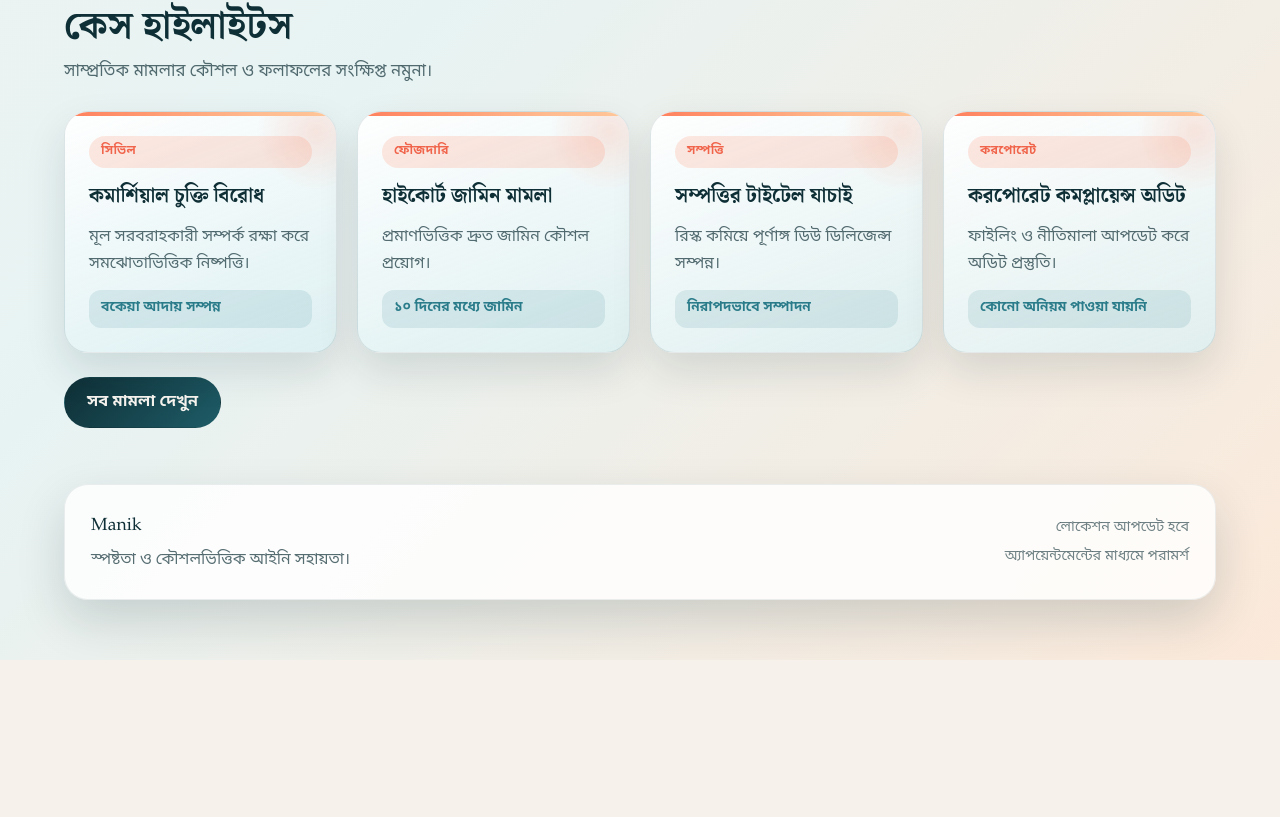
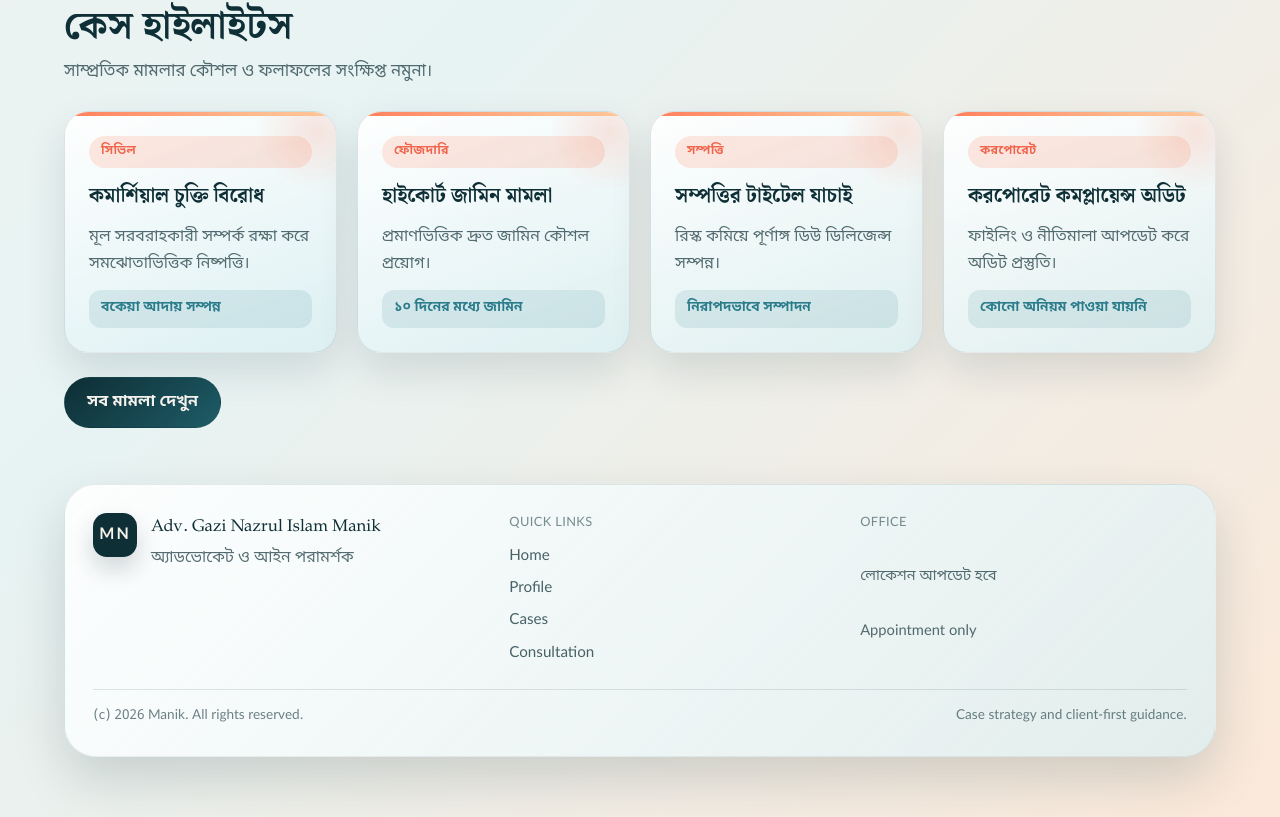
Before and after one commit to HanjalaShihab/Adv, a React (Vite) app: page / in a window 1280 px wide. Shown: the part 1381-2198 px from the top of the page. Before the commit the page ends 2041 px from the top, so only its background shows below. Built offline with nearby package versions, Linux system fonts and the light colour scheme; no server answers.

Commit message:
feat: redesign footer

```diff
--- a/src/App.css
+++ b/src/App.css
@@ -87,21 +87,44 @@
 }
 
 .site-footer {
-  display: flex;
-  justify-content: space-between;
-  align-items: center;
+  display: grid;
   gap: 24px;
-  padding: 26px;
-  border-radius: var(--radius-lg);
-  background: var(--surface);
+  padding: 28px;
+  border-radius: var(--radius-xl);
+  background: linear-gradient(135deg, rgba(255, 255, 255, 0.92), rgba(217, 239, 242, 0.7));
   border: 1px solid rgba(15, 47, 54, 0.08);
-  box-shadow: 0 20px 48px var(--shadow);
+  box-shadow: 0 22px 52px var(--shadow);
+}
+
+.footer-grid {
+  display: grid;
+  grid-template-columns: minmax(200px, 1.2fr) repeat(2, minmax(180px, 1fr));
+  gap: 24px;
+}
+
+.footer-brand {
+  display: flex;
+  gap: 14px;
+  align-items: flex-start;
+}
+
+.footer-mark {
+  width: 44px;
+  height: 44px;
+  border-radius: 14px;
+  display: grid;
+  place-items: center;
+  background: var(--ink);
+  color: var(--paper);
+  font-weight: 700;
+  letter-spacing: 2px;
+  box-shadow: 0 12px 24px rgba(9, 35, 42, 0.18);
 }
 
 .footer-title {
   font-family: var(--font-display);
-  font-size: 1.1rem;
-  margin: 0 0 8px;
+  font-size: 1.05rem;
+  margin: 0 0 6px;
 }
 
 .footer-text {
@@ -109,11 +132,49 @@
   color: rgba(15, 47, 54, 0.7);
 }
 
+.footer-links,
+.footer-info {
+  display: grid;
+  gap: 10px;
+}
+
+.footer-label {
+  font-size: 0.8rem;
+  letter-spacing: 0.4px;
+  text-transform: uppercase;
+  color: rgba(15, 47, 54, 0.55);
+  margin: 0;
+}
+
+.footer-list {
+  display: grid;
+  gap: 8px;
+}
+
+.footer-link {
+  color: rgba(15, 47, 54, 0.75);
+  font-size: 0.95rem;
+  transition: color 0.2s ease;
+}
+
+.footer-link:hover {
+  color: var(--ink);
+}
+
 .footer-meta {
-  display: grid;
-  gap: 6px;
-  text-align: right;
-  font-size: 0.9rem;
+  margin: 0;
+  font-size: 0.92rem;
+  color: rgba(15, 47, 54, 0.7);
+}
+
+.footer-bottom {
+  display: flex;
+  flex-wrap: wrap;
+  justify-content: space-between;
+  gap: 12px;
+  padding-top: 16px;
+  border-top: 1px solid rgba(15, 47, 54, 0.12);
+  font-size: 0.85rem;
   color: rgba(15, 47, 54, 0.6);
 }
 
@@ -1861,6 +1922,14 @@
   }
 
   .site-footer {
+    padding: 22px;
+  }
+
+  .footer-grid {
+    grid-template-columns: 1fr;
+  }
+
+  .footer-bottom {
     flex-direction: column;
     align-items: flex-start;
   }
--- a/src/components/Layout.jsx
+++ b/src/components/Layout.jsx
@@ -13,6 +13,7 @@ function Layout() {
   const navigate = useNavigate()
   const [clickCount, setClickCount] = useState(0)
   const clickTimer = useRef(null)
+  const currentYear = new Date().getFullYear()
 
   const handleCasesClick = (e) => {
     // Secret trigger: Click "Cases" 4 times quickly to access admin
@@ -75,15 +76,33 @@ function Layout() {
         <Outlet />
       </main>
       <footer className="site-footer">
-        <div>
-          <p className="footer-title">{profile.nickname}</p>
-          <p className="footer-text">
-            স্পষ্টতা ও কৌশলভিত্তিক আইনি সহায়তা।
-          </p>
+        <div className="footer-grid">
+          <div className="footer-brand">
+            <div className="footer-mark">MN</div>
+            <div>
+              <p className="footer-title">{profile.name}</p>
+              <p className="footer-text">{profile.title}</p>
+            </div>
+          </div>
+          <div className="footer-links">
+            <p className="footer-label">Quick Links</p>
+            <div className="footer-list">
+              {navItems.map((item) => (
+                <NavLink key={item.to} to={item.to} className="footer-link">
+                  {item.label}
+                </NavLink>
+              ))}
+            </div>
+          </div>
+          <div className="footer-info">
+            <p className="footer-label">Office</p>
+            <p className="footer-meta">{profile.location}</p>
+            <p className="footer-meta">Appointment only</p>
+          </div>
         </div>
-        <div className="footer-meta">
-          <span>{profile.location}</span>
-          <span>অ্যাপয়েন্টমেন্টের মাধ্যমে পরামর্শ</span>
+        <div className="footer-bottom">
+          <span>(c) {currentYear} {profile.nickname}. All rights reserved.</span>
+          <span>Case strategy and client-first guidance.</span>
         </div>
       </footer>
     </div>
```
